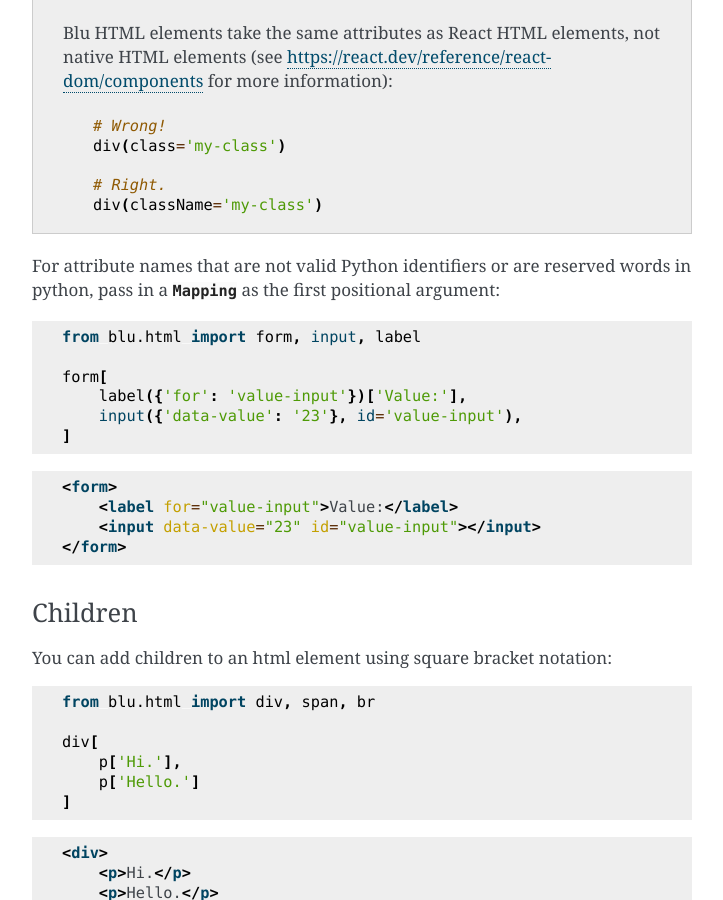
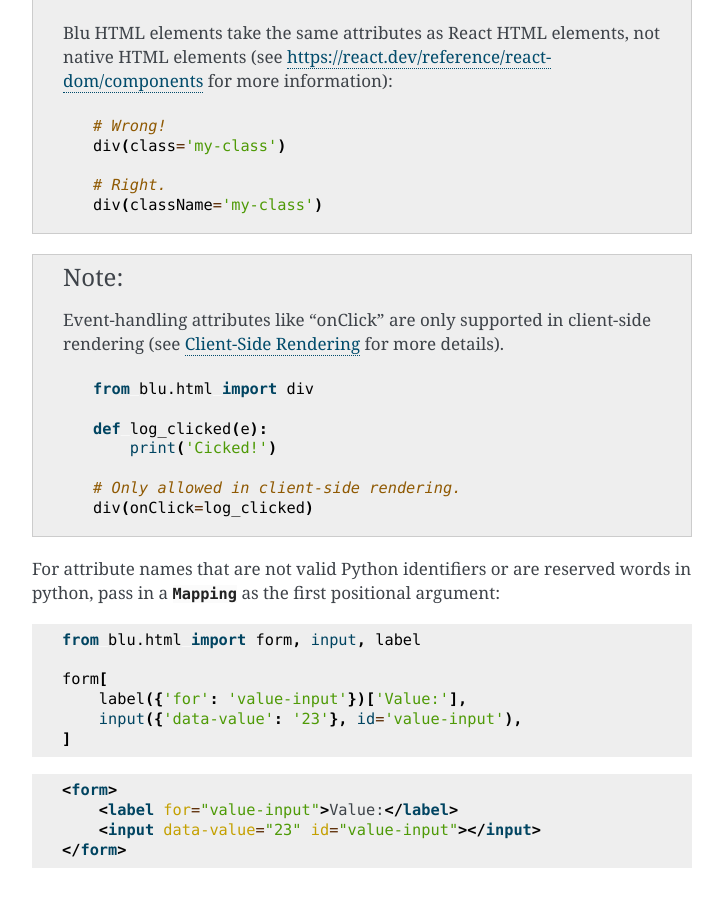
Before and after one commit to johnlarson/blu, a Sphinx documentation site: the page built from docs/user-guide/creating-pages.rst, in a window 1280 px wide and 900 px high, scrolled down 2259 px. Shown: the whole window, without its empty margins (388-1111 px from the left). Built offline with Sphinx 7.4.7, drawn with Linux system fonts in a browser that asks for light colours; pages that are not in the unit, such as notebooks, are missing from menus.

Commit message:
finished 'Creating Pages'

```diff
--- a/docs/user-guide/creating-pages.rst
+++ b/docs/user-guide/creating-pages.rst
@@ -128,6 +128,21 @@ You can set the HTML attributes of an element by calling it as a function:
         div(className='my-class')
 
 
+.. note::
+
+    Event-handling attributes like "onClick" are only supported in client-side rendering (see :ref:`Client-Side Rendering` for more details).
+
+    .. code-block:: python
+
+        from blu.html import div
+
+        def log_clicked(e):
+            print('Cicked!')
+
+        # Only allowed in client-side rendering.
+        div(onClick=log_clicked)
+
+
 For attribute names that are not valid Python identifiers or are reserved words in python, pass in a :py:class:`Mapping <collections.abc.Mapping>` as the first positional argument:
 
 .. code-block:: python
@@ -146,6 +161,7 @@ For attribute names that are not valid Python identifiers or are reserved words
         <label for="value-input">Value:</label>
         <input data-value="23" id="value-input"></input>
     </form>
+
 
 
 Children
```
